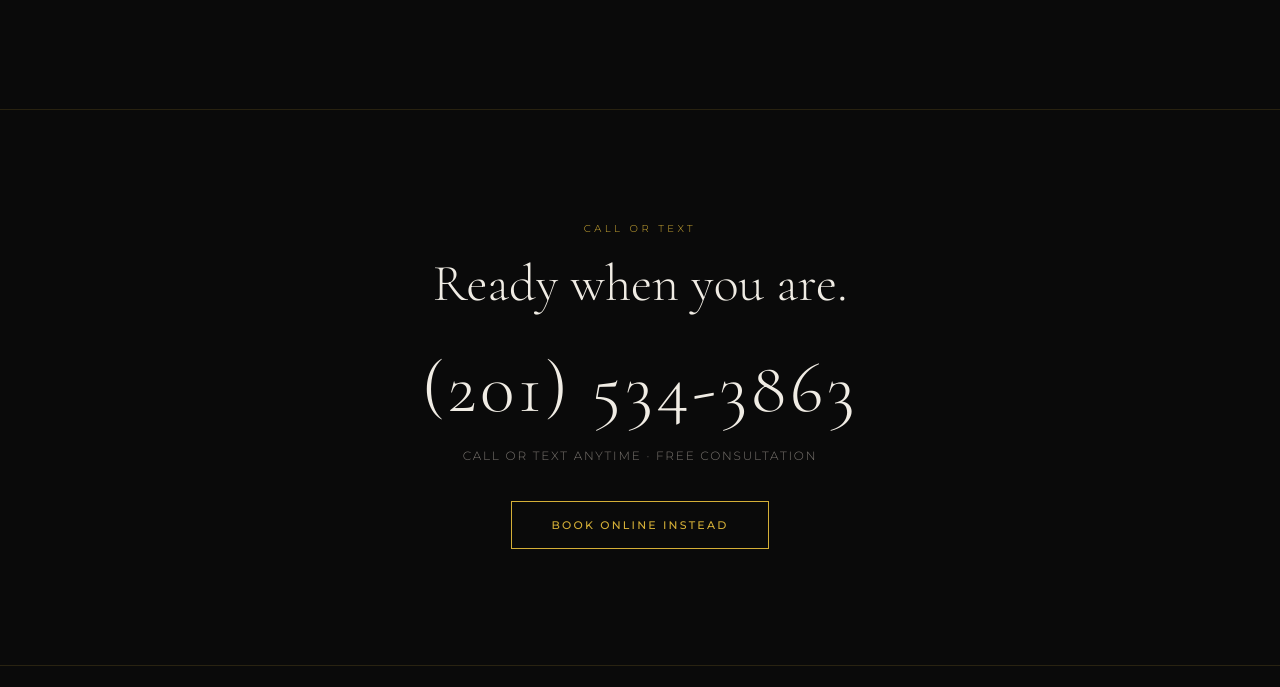
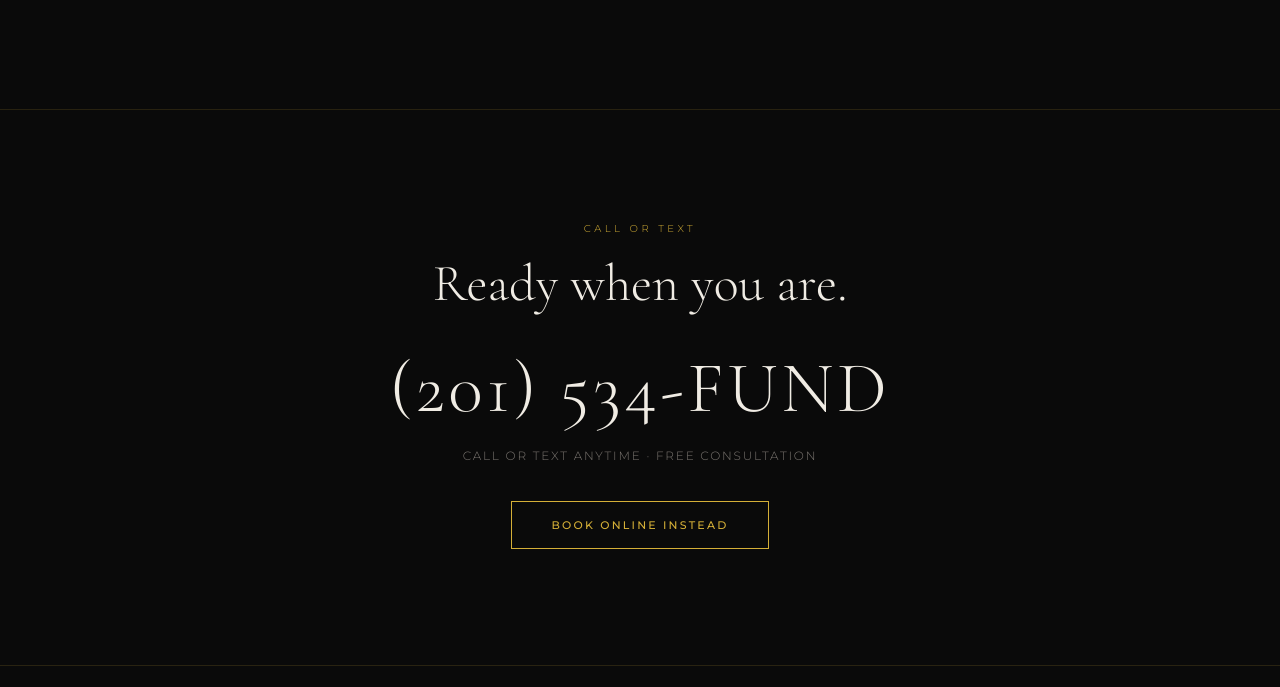
Before and after one commit to cashjay04/Foundation-4-Freedom, a plain HTML site: page index.html in a window 1280 px wide. Shown: the part 3192-3879 px from the top of the page. Drawn offline with nearby package versions, Linux system fonts and the light colour scheme.

Commit message:
Update index.html

```diff
--- a/index.html
+++ b/index.html
@@ -398,7 +398,7 @@
   <div class="section-wrap" style="text-align:center;">
     <span class="section-label">Call or Text</span>
     <div class="section-title" style="margin-bottom:0;">Ready when you are.</div>
-    <a class="phone-link" href="tel:+12015343863">(201) 534-3863</a>
+    <a class="phone-link" href="tel:+12015343863">(201) 534-FUND</a>
     <p class="contact-sub">Call or text anytime · Free consultation</p>
     <br><br>
     <a class="cta-btn" href="https://calendly.com/fund4free-foundation4freedom/30min" target="_blank">Book Online Instead</a>
```
